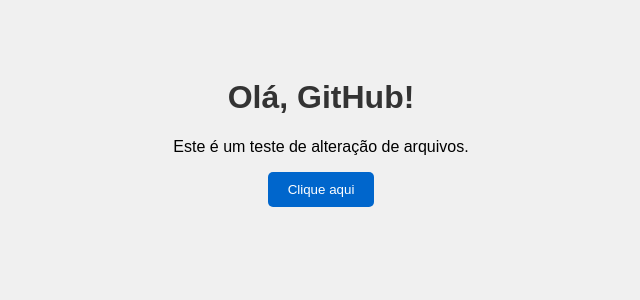
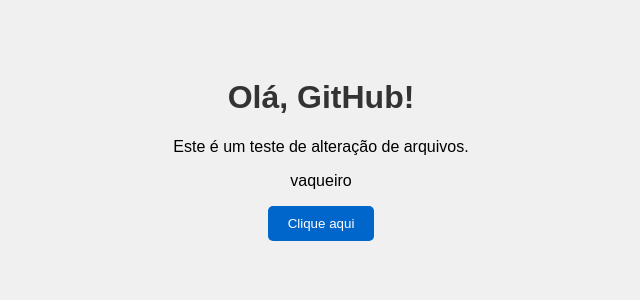
Before and after one commit to driizin/teste, a Flask app: page / in a window 1280 px wide. Shown: the top 300 px of the page, without its empty margins (319-959 px from the left). Run offline with Flask 3, Linux system fonts and the light colour scheme.

Commit message:
alteração de html

```diff
--- a/templates/index.html
+++ b/templates/index.html
@@ -9,6 +9,7 @@
 <body>
   <h1>Olá, GitHub!</h1>
   <p>Este é um teste de alteração de arquivos.</p>
+   <p>vaqueiro</p>
   <button onclick="mostrarMensagem()">Clique aqui</button>
   <script src="/static/script.js"></script>
 </body>
```
